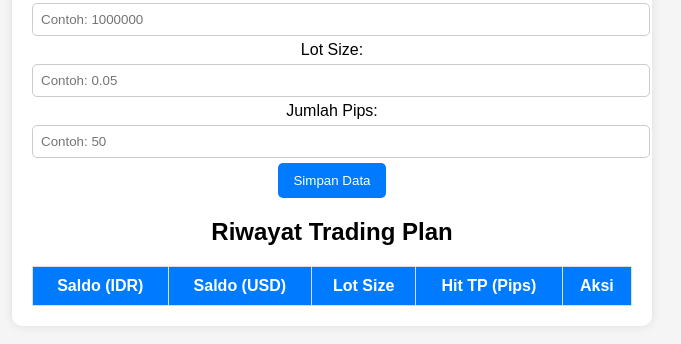
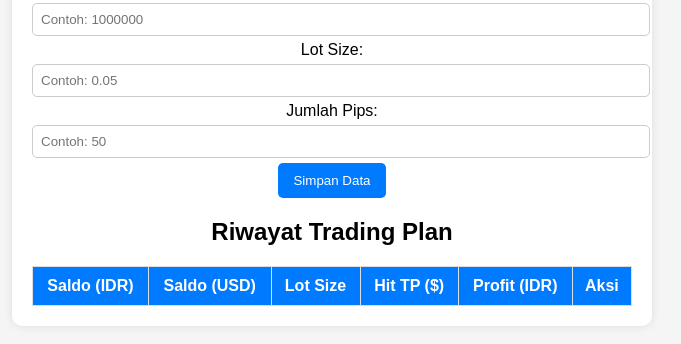
Before and after one commit to FajarHosting/Trading-plan, a plain HTML site: page index.html in a window 1280 px wide. Shown: the part 140-484 px from the top of the page, without its empty margins (308-989 px from the left). Drawn offline with Linux system fonts and the light colour scheme.

Commit message:
Update index.html

```diff
--- a/index.html
+++ b/index.html
@@ -27,11 +27,12 @@
         <table>
             <thead>
                 <tr>
-                    <th>Saldo (IDR)</th>
-                    <th>Saldo (USD)</th>
-                    <th>Lot Size</th>
-                    <th>Hit TP (Pips)</th>
-                    <th>Aksi</th>
+                   <th>Saldo (IDR)</th>
+                   <th>Saldo (USD)</th>
+                   <th>Lot Size</th>
+                   <th>Hit TP ($)</th>
+                   <th>Profit (IDR)</th>
+                   <th>Aksi</th>
                 </tr>
             </thead>
             <tbody id="tradingPlanTable"></tbody>
```
